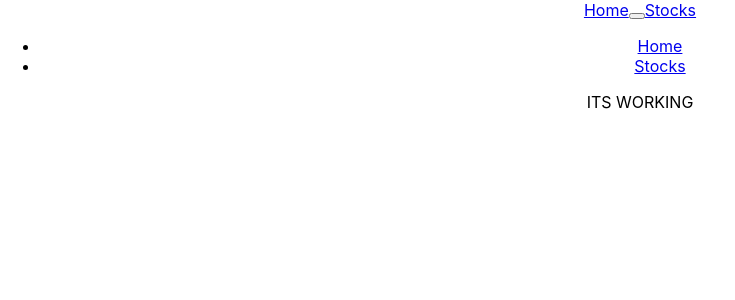
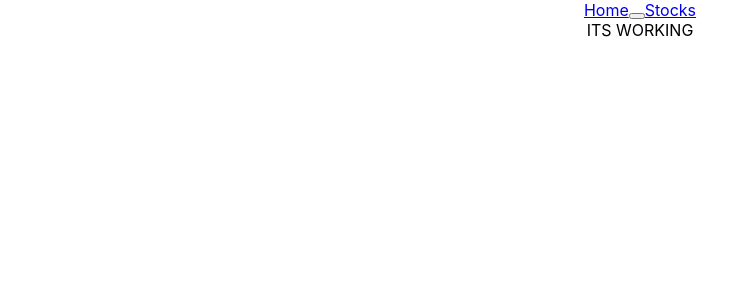
Before and after one commit to elpython13/stockosaurus-app, a React (Create React App) app in the folder app/: page / in a window 1280 px wide. Shown: the top 300 px of the page, without its empty margins (0-735 px from the left). Built offline with nearby package versions, Linux system fonts and the light colour scheme.

Commit message:
Extracted routing and changed up folder structure

```diff
--- a/app/src/App.js
+++ b/app/src/App.js
@@ -1,45 +1,14 @@
 import logo from './logo.svg';
 import './App.css';
-import NewsFeed from './components/NewsFeed';
-import StockTickerDisplay from './components/StockTickerDisplay';
 import NavBar from './components/NavBar';
-import {
-  BrowserRouter as Router,
-  Switch,
-  Route,
-  Link
-} from "react-router-dom";
+import Routes from './app/Routes';
 
 
 function App() {
   return (
     <div className="App">
       <NavBar />
-
-      <Router>
-        <div>
-          <nav>
-            <ul>
-              <li>
-                <Link to="/">Home</Link>
-              </li>
-              <li>
-                <Link to="/stocks">Stocks</Link>
-              </li>
-            </ul>
-          </nav>
-
-          <Switch>
-            <Route path="/stocks">
-              <StockTickerDisplay />
-            </Route>
-            <Route path="/">
-              <NewsFeed />
-            </Route>
-          </Switch>
-        </div>
-      </Router>
-
+      <Routes />
     </div>
   );
 }
--- /dev/null
+++ b/app/src/app/Routes.js
@@ -0,0 +1,24 @@
+import Home from '../screens/Home';
+import StockTickerDisplay from '../screens/StockTickerDisplay';
+import {
+    BrowserRouter as Router,
+    Switch,
+    Route
+  } from "react-router-dom";
+
+function Routes() {
+    return (
+        <Router>
+          <Switch>
+            <Route path="/stocks">
+              <StockTickerDisplay />
+            </Route>
+            <Route path="/">
+              <Home />
+            </Route>
+          </Switch>
+      </Router>
+    );
+}
+
+export default Routes;
--- a/app/src/components/NewsFeed.js
+++ b/app/src/screens/Home.js
@@ -1,7 +1,7 @@
-function NewsFeed() {
+function Home() {
     return (
         <div>ITS WORKING</div>
     );
 }
 
-export default NewsFeed
+export default Home
```
Also changed, not shown: app/src/screens/StockTickerDisplay.js (renamed from app/src/components/StockTickerDisplay.js).
